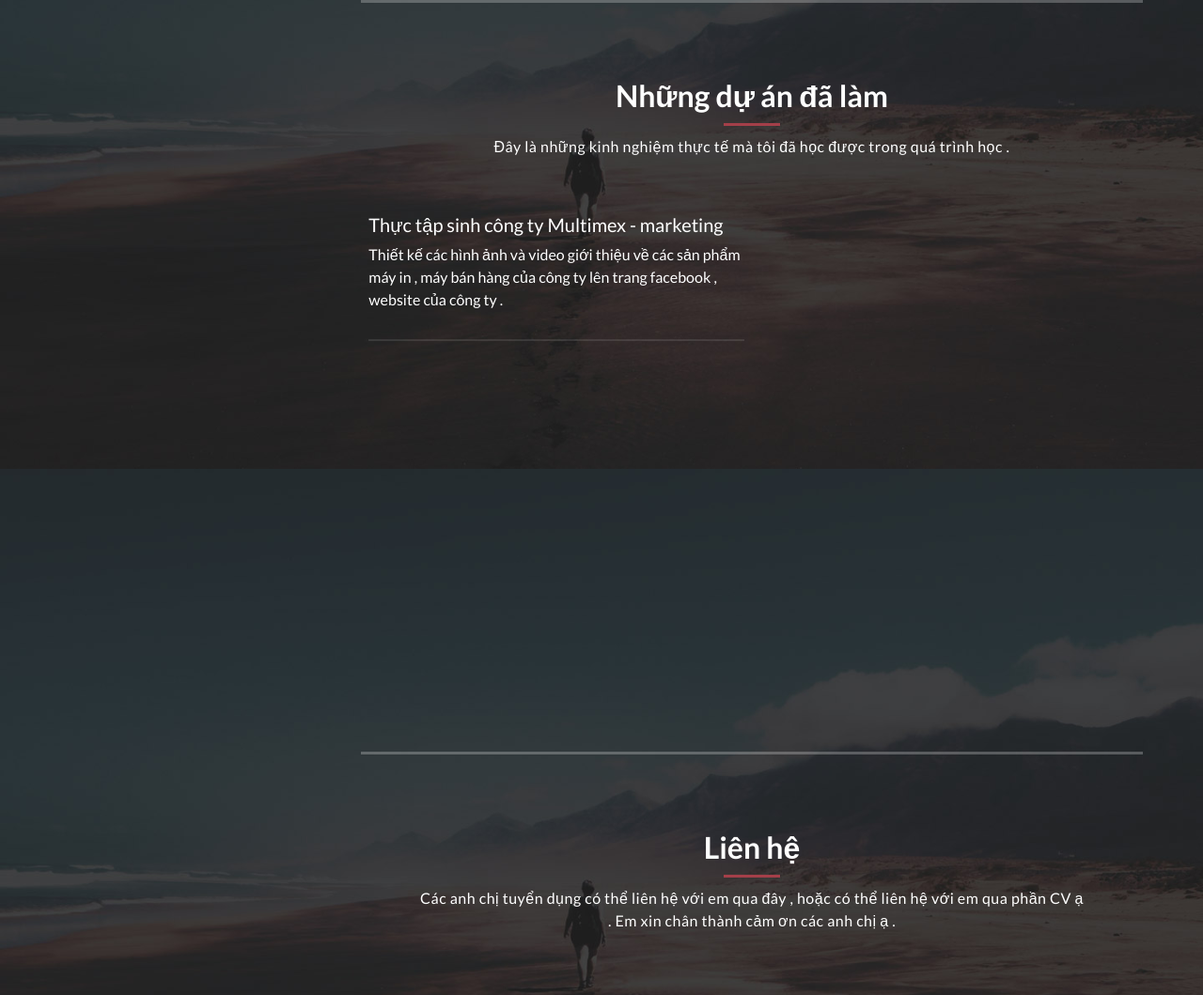
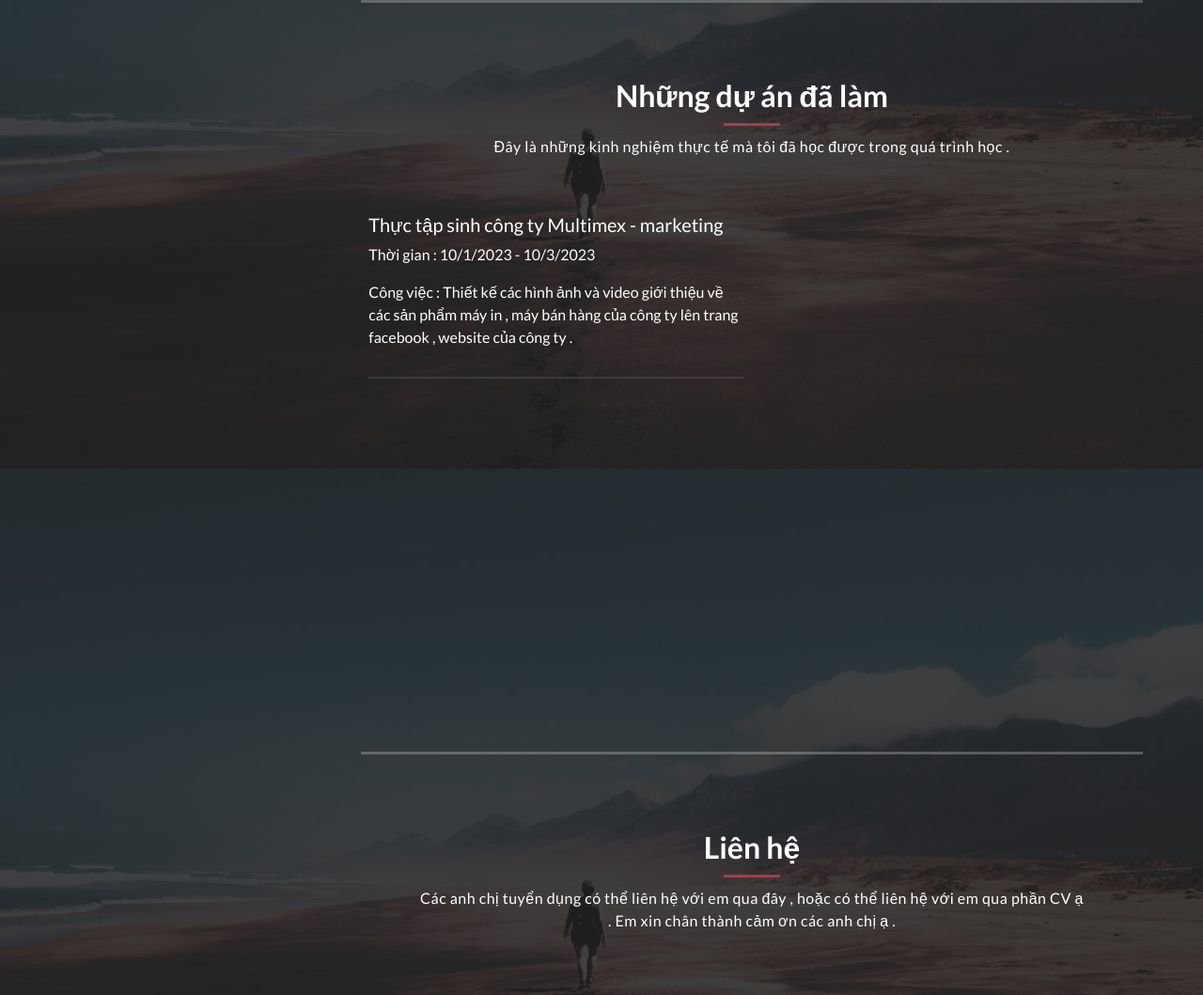
Before and after one commit to xuan123h/Portfolio-Marketing, a plain HTML site: page index.html in a window 1280 px wide. Shown: the part 2701-3760 px from the top of the page at 94% size. Drawn offline with Linux system fonts and the light colour scheme.

Commit message:
third commit

```diff
--- a/index.html
+++ b/index.html
@@ -196,7 +196,8 @@ https://templatemo.com/tm-531-reflux
           <div class="row">
                 <div class="isotope-item" data-type="tts">
                       <h5>Thực tập sinh công ty Multimex - marketing</h5>
-                      <span> Thiết kế các hình ảnh và video giới thiệu về các sản phẩm máy in , máy bán hàng của công ty lên trang facebook , website của công ty . </span>
+                      <p> Thời gian : 10/1/2023 - 10/3/2023 </p>
+                      <span>Công việc : Thiết kế các hình ảnh và video giới thiệu về các sản phẩm máy in , máy bán hàng của công ty lên trang facebook , website của công ty . </span>
                 </div>
               </div>
 
```
